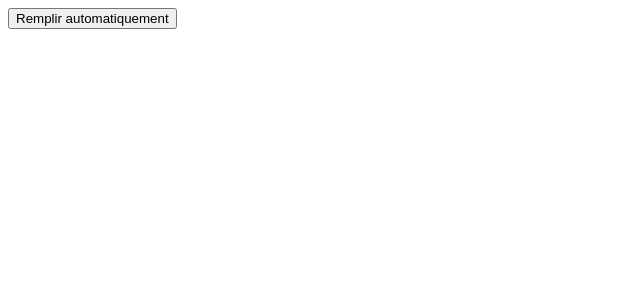
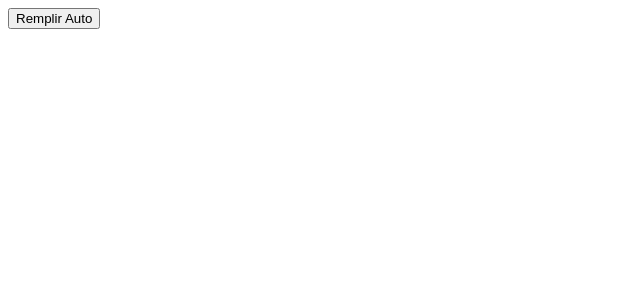
Before and after one commit to seifbouafia/auto-fill-chrome-extension, an Angular app: page / in a window 1280 px wide. Shown: the top 300 px of the page, without its empty margins (0-640 px from the left). Built offline with nearby package versions, Linux system fonts and the light colour scheme.

Commit message:
add auto fill  extention

```diff
--- a/src/app/app.component.html
+++ b/src/app/app.component.html
@@ -1 +1 @@
-<button id="fillDataButton" (click)="onFillDataClick()">Remplir automatiquement</button>
+<button id="fillDataButton" (click)="onFillDataClick()">Remplir Auto</button>
--- a/src/app/app.component.ts
+++ b/src/app/app.component.ts
@@ -17,8 +17,8 @@ export class AppComponent {
     });
 
     function fillForm() {
-      const inputSelectors = ['input[name="ctl00$body$date_misecirculation"]', 'input[name="ctl00$body$date_acquisition"]'];
-      const values = ['20/02/1998', '20/02/1998'];
+      const inputSelectors = ['input[id="ctl00_body_date_misecirculation"]', 'input[id="ctl00_body_date_acquisition"]','input[id="ctl00_body_d_fin_assurance_vehicule"]'];
+      const values = ['20/02/1998', '26/02/1920','15/08/4450'];
 
       inputSelectors.forEach((selector, index) => {
         const input = document.querySelector(selector) as HTMLInputElement;
```
